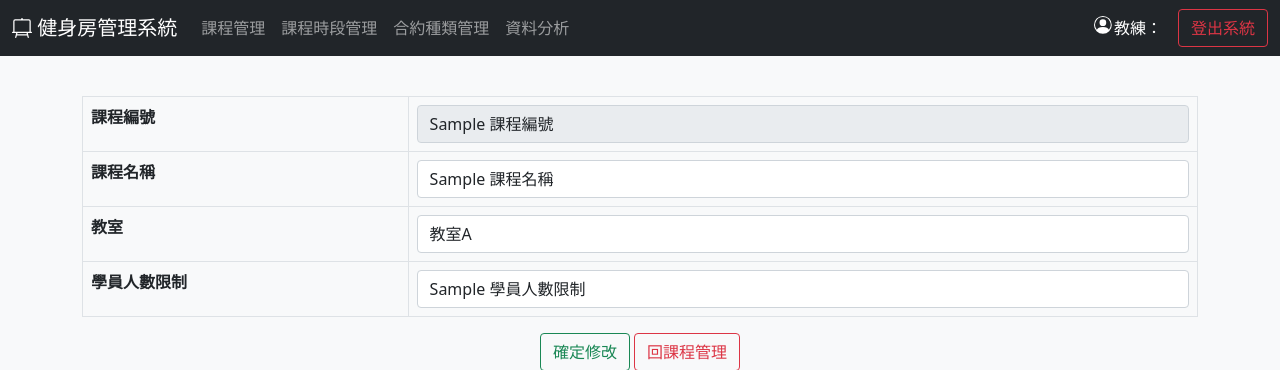
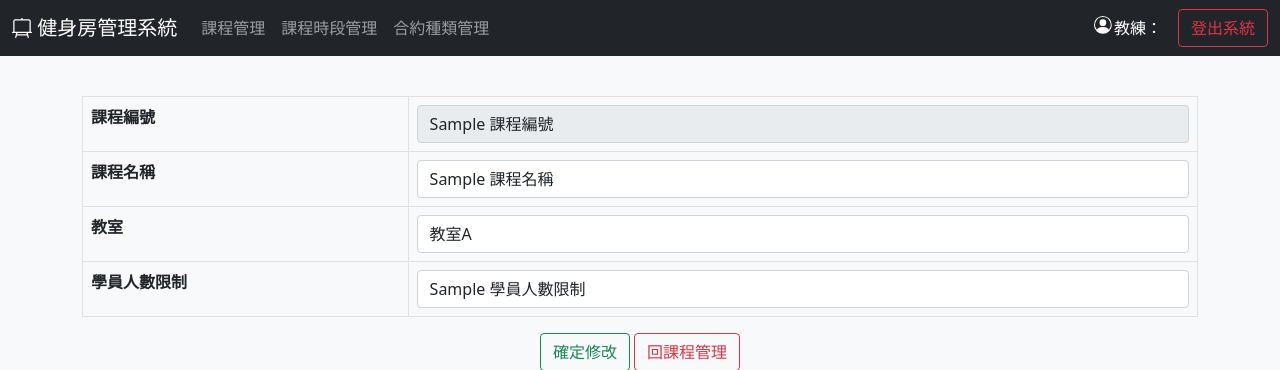
Before and after one commit to CYHShannon/my-flask-project, a Flask app: template backstage/templates/edit.html in a window 1280 px wide. Shown: the top 370 px of the page. Run offline with Flask 2, Linux system fonts and the light colour scheme; the template is opened without the code that fills it: most values are stand-ins (such as "Sample title", 1, 10 or a date in 2020); some libraries are stand-ins or nearby versions.

Commit message:
update 拿掉資料分析

```diff
--- a/backstage/templates/backstage.html
+++ b/backstage/templates/backstage.html
@@ -58,9 +58,6 @@
                     </li>
                     <li class="nav-item">
                         <a class="nav-link" href="{{ url_for('manager.plan') }}">合約種類管理</a>
-                    </li>
-                    <li class="nav-item">
-                        <a class="nav-link" href="{{ url_for('analysis.dashboard') }}">資料分析</a>
                     </li>
                 </ul>
 
```
Also changed, not shown: 1 other file.
